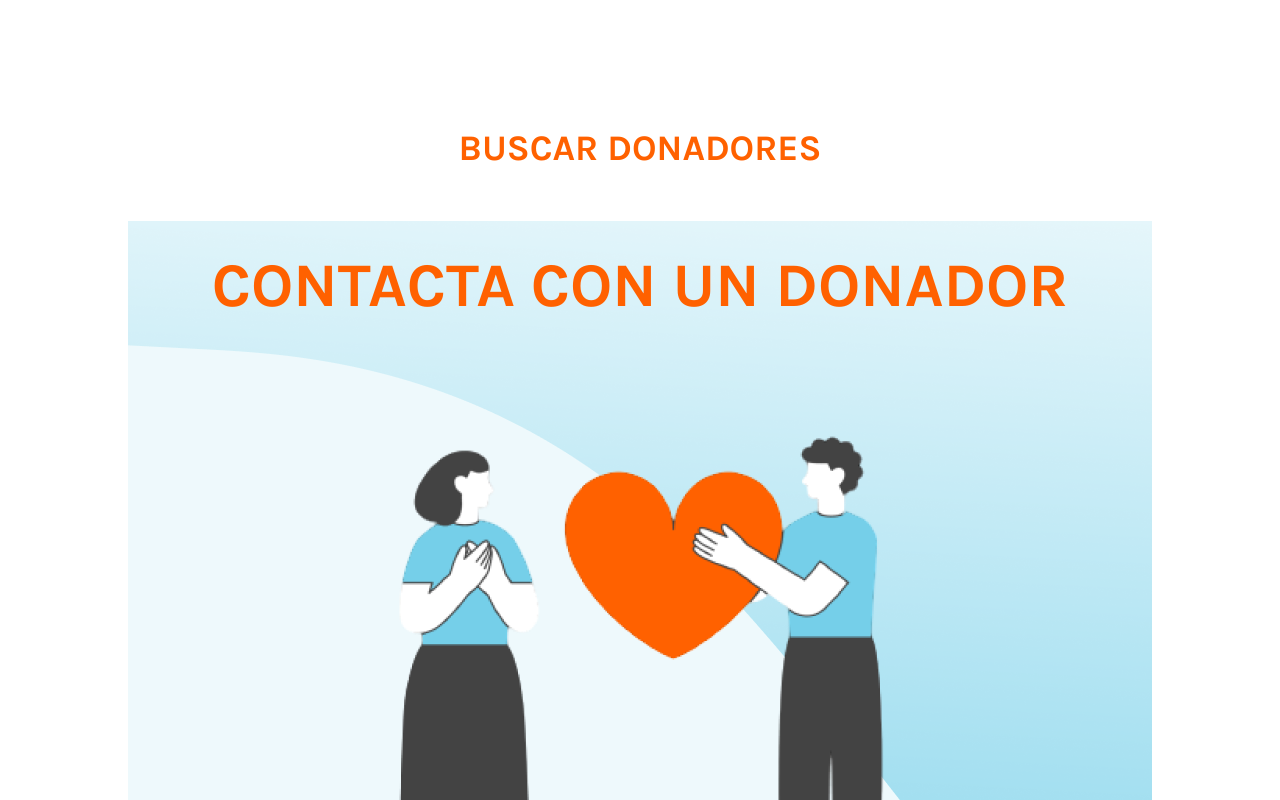
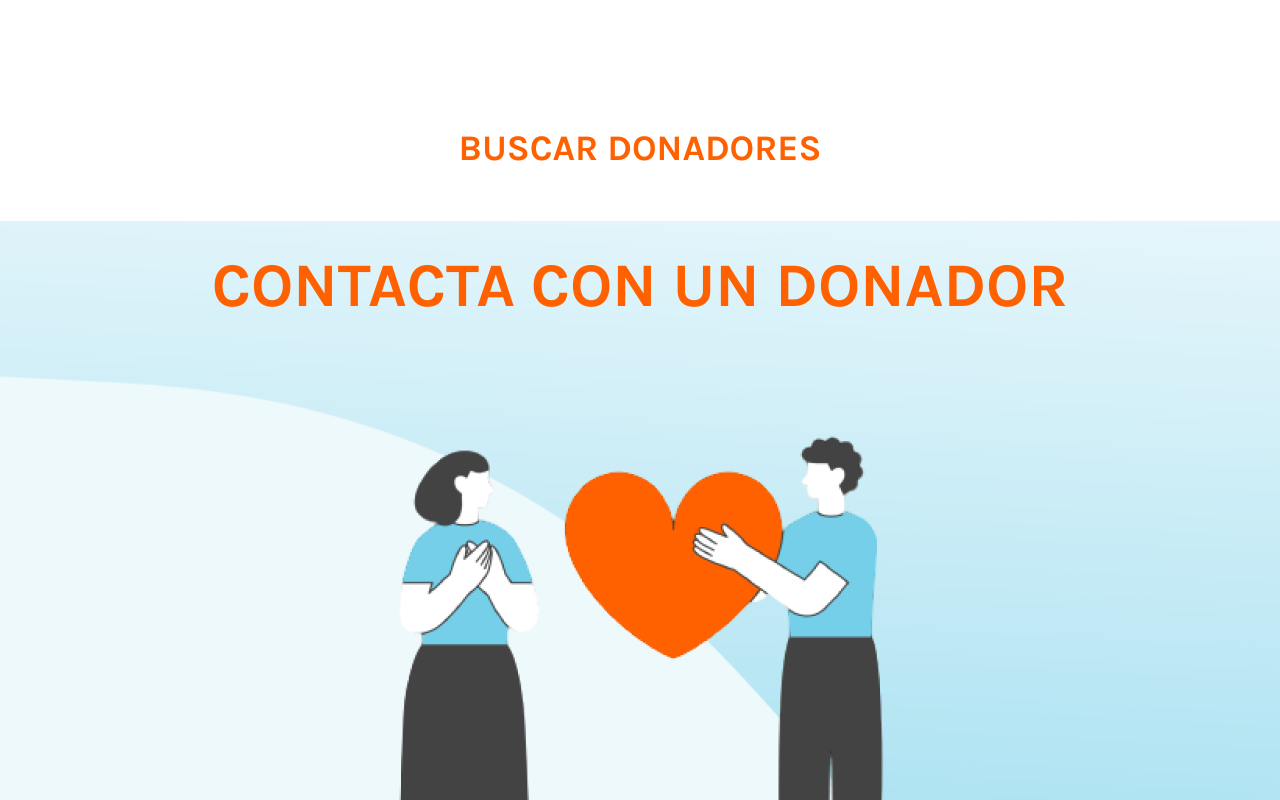
Before and after one commit to cindygnaedinger/proyecto-sabor-solidario, a plain HTML site: page index.html in a window 1280 px wide. Shown: the part 1140-1940 px from the top of the page. Drawn offline with Linux system fonts and the light colour scheme.

Commit message:
Arregle el width del body e imagen de buscar donadores

```diff
--- a/css/style.css
+++ b/css/style.css
@@ -14,7 +14,6 @@
 }
 
 body {
-  width: 1024px;
   font-family: "Karla", sans-serif;
   color: var(--primer-color);
   margin: auto;
@@ -137,6 +136,7 @@ header nav a:hover {
   margin-top: 131px;
   background-position: 0 94px;
   background-repeat: no-repeat;
+  background-size: cover;
   display: block;
   text-align: center;
 }
```
